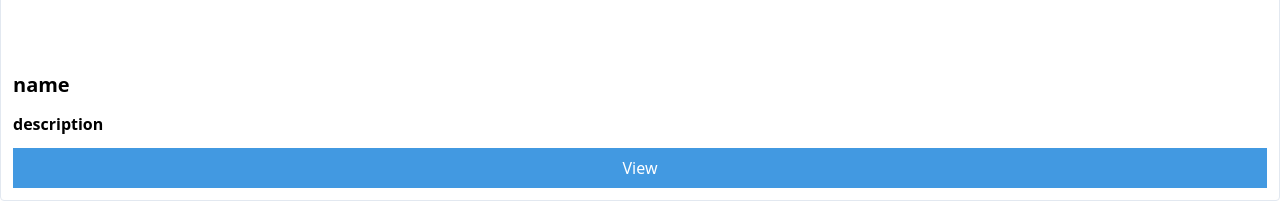
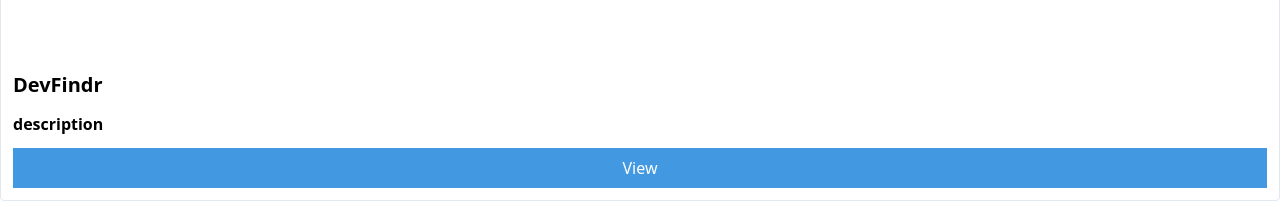
Before and after one commit to bejolo018/portfolio_page, a React (Create React App) app in the folder portfolio/: page / in a window 1280 px wide. Shown: the part 907-1109 px from the top of the page. Built offline with nearby package versions, Linux system fonts and the light colour scheme.

Commit message:
created state in app.js, ready to start using actual data

```diff
--- a/portfolio/src/App.js
+++ b/portfolio/src/App.js
@@ -1,17 +1,31 @@
-import React from 'react'
-
+import React, { Component } from 'react'
+import Projects from './Components/Projects'
 import Footer from './Components/Footer'
 import Home from './Views/Home'
 
-function App() {
+class App extends Component {
+  state = {
+    projects:[
+      {
+        id: 1,
+        title: 'DevFindr',
+        github: 'https://github.com/labs14-build-my-app',
+        image: "./Assets/devfindr.png"
+      }
+    ]
+  }
+
+render(){
   return (
     <div className="relative pb-10 min-h-screen">
       <div>
         <Home />
+        <Projects projects={this.state.projects}/>
       </div>
       <Footer />
     </div>
-  );
+  )
+}
 }
 
 export default App;
--- a/portfolio/src/Components/ProjectCard.js
+++ b/portfolio/src/Components/ProjectCard.js
@@ -1,6 +1,7 @@
-import React from 'react'
+import React, { Component } from 'react'
 
-function ProductCard(props) {
+class ProjectCard extends Component {
+    render(){
         return (
             <div className="border mb-4 rounded overflow-hidden ">
 
@@ -14,7 +15,7 @@ function ProductCard(props) {
 
                 <div className="p-3">
                     <h3 className="font-bold text-xl mb-3">
-                    name
+                        {this.props.project.title}
                     </h3>
                 <div className="font-bold mb-3">
                     description
@@ -29,7 +30,9 @@ function ProductCard(props) {
                 </div>
             </div>
         )
+
+    }
 }
 
 
-export default ProductCard
+export default ProjectCard
--- /dev/null
+++ b/portfolio/src/Components/Projects.js
@@ -0,0 +1,18 @@
+import React, { Component } from 'react'
+import ProjectCard from './ProjectCard';
+import PropTypes from 'prop-types';
+
+class Projects extends Component{
+    render(){
+        return this.props.projects.map((project) => (
+            <ProjectCard key={project.id} project = {project} />
+        ))
+    }
+}
+
+Projects.propTypes = {
+    projects: PropTypes.array.isRequired
+
+}
+
+export default Projects
--- a/portfolio/src/Views/Home.js
+++ b/portfolio/src/Views/Home.js
@@ -2,7 +2,7 @@ import React from 'react'
 import Name from '../Components/Name'
 import AboutMe from '../Components/AboutMe'
 import Technologies from '../Components/Techonologies'
-import ProjectCard from '../Components/ProjectCard'
+
 
 function Home() {
     return (
@@ -12,7 +12,6 @@ function Home() {
                 <AboutMe />
             </div>
             <Technologies />
-            <ProjectCard />
         </div>
     )
 }
```
Also changed, not shown: portfolio/src/Assets/devfindr.png (added). Lines whose indentation alone changed are shown as unchanged.
